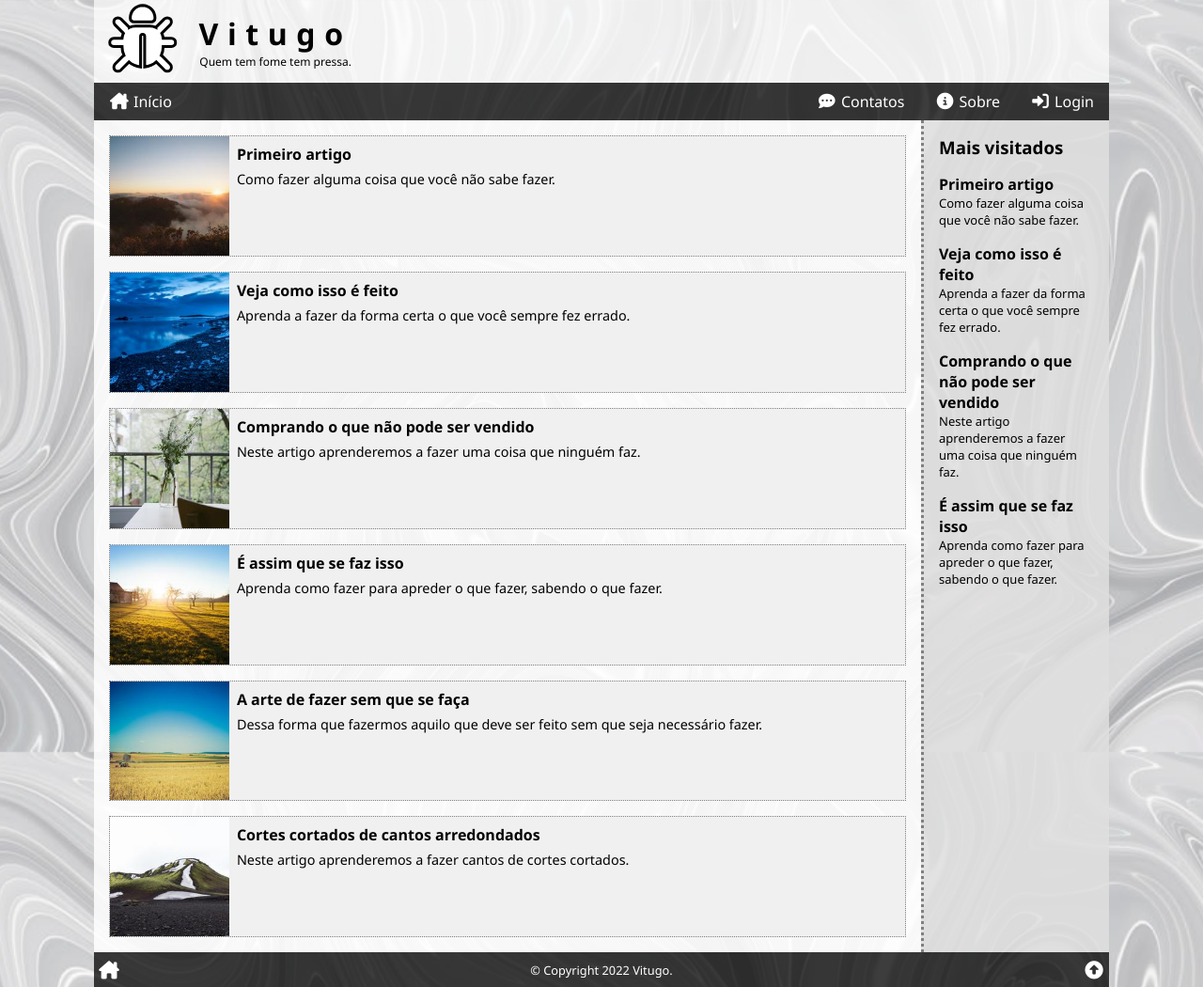
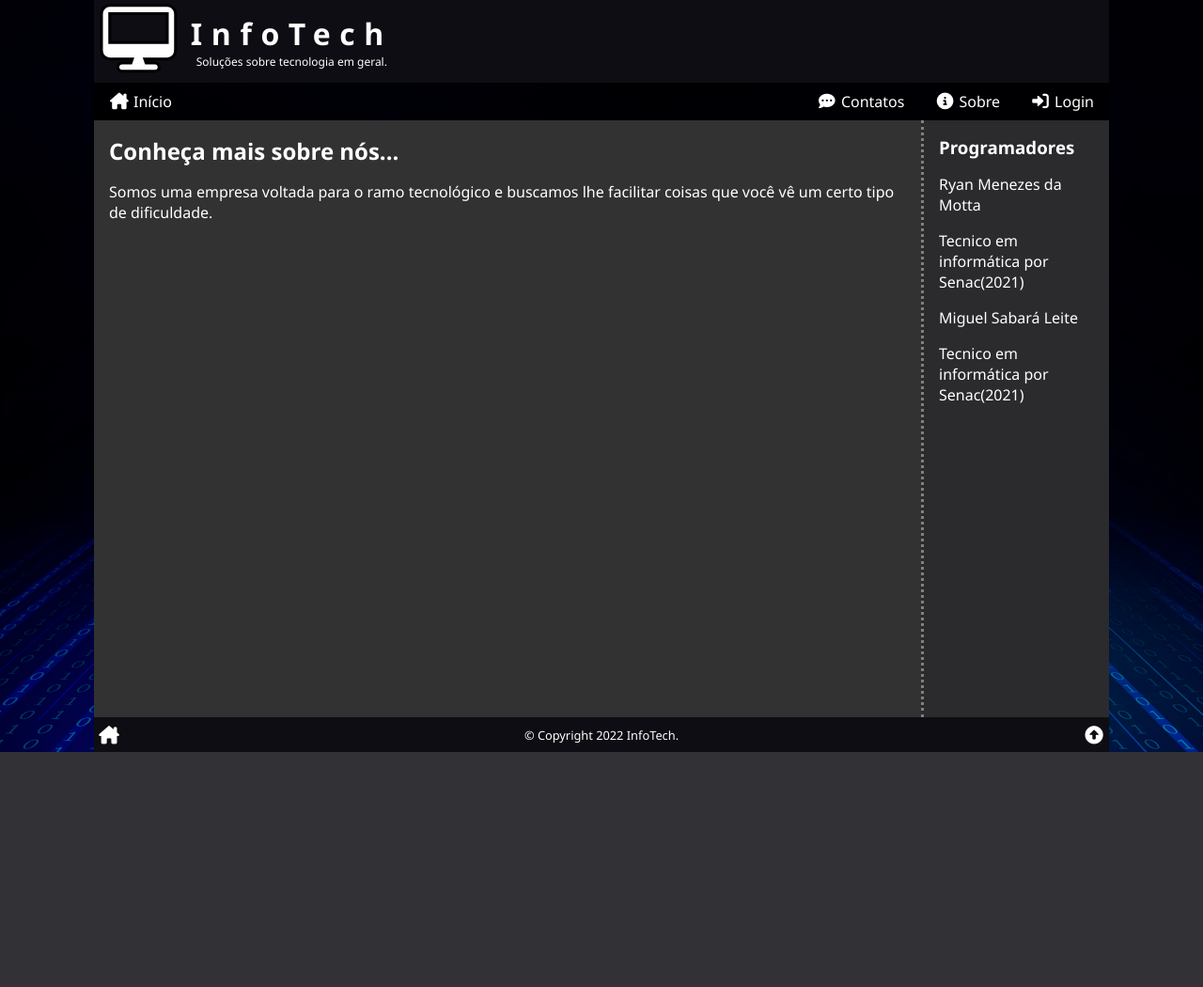
Before and after one commit to ryanmenezes02/InfoTech, a PHP site: page /sobre/index.php in a window 1280 px wide. Shown: the whole page at 94% size. After the commit the page ends 800 px from the top, so only its background shows below. Run offline with PHP 8.4, Linux system fonts and the light colour scheme; data comes from the database, SQL or seed files in the repository; some libraries are stand-ins or nearby versions.

Commit message:
Segundo Ajuste

```diff
--- a/_footer.php
+++ b/_footer.php
@@ -4,7 +4,7 @@
 
     <a href="/" title="Página inicial"><i class="fa-solid fa-house-chimney fa-fw"></i></a>
 
-    <div title="Todos os direitos reservados para Vitugo.">&copy; Copyright 2022 Vitugo.</div>
+    <div title="Todos os direitos reservados para InfoTech.">&copy; Copyright 2022 InfoTech.</div>
 
     <a href="#top" title="Topo da página"><i class="fa-solid fa-circle-up fa-fw"></i></a>
 
--- a/_header.php
+++ b/_header.php
@@ -9,7 +9,7 @@
     <link rel="shortcut icon" href="/favicon.png" type="image/png">
     <link rel="stylesheet" href="style.css">
     <link rel="stylesheet" href="https://cdnjs.cloudflare.com/ajax/libs/font-awesome/6.1.1/css/all.min.css">
-    <title>Vitugo - <?php echo $title ?></title>
+    <title>InfoTech - <?php echo $title ?></title>
 </head>
 
 <body>
@@ -20,9 +20,9 @@
 
         <header>
 
-            <a href="/" title="Página inicial"><i class="fa-solid fa-bug fa-fw"></i></a>
+            <a href="/" title="Página inicial"><i class="fa-solid fa-desktop"></i></a>
 
-            <h1>Vitugo<small>Quem tem fome tem pressa.</small></h1>
+            <h1>InfoTech<small>Soluções sobre tecnologia em geral.</small></h1>
 
         </header>
 
--- /dev/null
+++ b/sobre/index.php
@@ -0,0 +1,64 @@
+<?php
+
+/**
+ * Arquivo que faz a configuração incial da página.
+ * Por exemplo, conecta-se ao banco de dados.
+ *
+ * A superglobal "$_SERVER['DOCUMENT_ROOT']" retorna o caminho da raiz do site no Windows.
+ * Ex.: C:\xampp\htdocs
+ *     Referências:
+ *     → https://www.w3schools.com/php/php_includes.asp
+ *     → https://www.php.net/manual/pt_BR/function.include.php
+ *     → https://www.php.net/manual/pt_BR/language.variables.superglobals.php
+ */
+require($_SERVER['DOCUMENT_ROOT'] . '/_config.php');
+
+/***********************************************
+ * Seus códigos PHP desta página iniciam aqui! *
+ ***********************************************/
+
+
+/************************************************
+ * Seus códigos PHP desta página terminam aqui! *
+ ************************************************/
+
+/**
+ * Variável que define o título desta página.
+ * Essa variável é usada no arquivo "_header.php".
+ * OBS: para a página inicial (index.php) usaremos o 'slogan' do site.
+ *     Referências:
+ *     → https://www.w3schools.com/php/php_variables.asp
+ *     → https://www.php.net/manual/pt_BR/language.variables.basics.php
+ */
+$title = "Quem tem fome tem pressa...";
+
+/**
+ * Inclui o cabeçalho da página.
+ */
+require($_SERVER['DOCUMENT_ROOT'] . '/_header.php');
+
+?>
+
+<section>
+
+    <h2>Conheça mais sobre nós...</h2>
+    <p>Somos uma empresa voltada para o ramo tecnológico e buscamos lhe facilitar coisas que você vê um certo tipo de dificuldade.</p>
+    <p></p>
+
+</section>
+
+<aside>
+
+    <h3>Programadores</h3>
+    <p>Ryan Menezes da Motta</p>
+    <p>Tecnico em informática por Senac(2021)</p>
+    <p>Miguel Sabará Leite</p>
+    <p>Tecnico em informática por Senac(2021)</p>
+</aside>
+
+<?php
+
+/**
+ * Inclui o rodapé da página.
+ */
+require($_SERVER['DOCUMENT_ROOT'] . '/_footer.php');
--- /dev/null
+++ b/sobre/style.css
@@ -0,0 +1 @@
+@import url('/style.css');
--- a/style.css
+++ b/style.css
@@ -54,7 +54,7 @@ footer {
 body {
     background-color: rgb(170, 170, 170);
     background-attachment: fixed;
-    background-image: url('/img/gray_background_01.jpg');
+    background-image: url('/img/background_01.jpg');
     background-position: center;
     background-repeat: no-repeat;
     background-size: cover;
@@ -85,9 +85,8 @@ body {
     display: flex;
     align-items: center;
     justify-content: flex-start;
-    background: rgba(255, 255, 255, .7);
+    background: #0d0d13;
 }
-
 /* Logotipo usando "Font Awesome". */
 .wrap>header a {
     font-size: 70px;
@@ -96,22 +95,20 @@ body {
     padding-left: .5rem;
     margin-top: -.5rem;
 }
-
 .wrap>header h1 {
     margin: 0;
     margin-left: 1rem;
     text-align: center;
     font-size: 2rem;
     letter-spacing: .6rem;
+    color: white;
 }
-
 .wrap>header small {
     display: block;
     font-size: .75rem;
     font-weight: normal;
     letter-spacing: normal;
 }
-
 /**
  * Estilos do menu principal.
  */
@@ -123,7 +120,6 @@ body {
     justify-content: space-around;
     padding: 1px 0;
 }
-
 .wrap>nav a {
     display: flex;
     width: 25%;
@@ -134,34 +130,28 @@ body {
     text-decoration: none;
     padding: .5rem;
 }
-
 .wrap>nav a:hover {
     color: black;
     background: rgb(255, 255, 255);
 }
-
 .wrap>nav span {
     display: inline-block;
     margin-top: .25rem;
 }
-
 .wrap>nav i {
     font-size: 2rem;
 }
-
 .wrap>nav img {
     width: 2rem;
     height: 2rem;
     display: block;
     border-radius: 50%;
 }
-
 /**
  * Estilos do rodapé.
  */
-
 .wrap>footer {
-    background: rgba(0, 0, 0, .75);
+    background: #0d0d13;
     padding: 1px 0;
     color: white;
     display: flex;
@@ -201,16 +191,17 @@ body {
 .wrap>main>section,
 .wrap>main>aside {
     padding: 1rem;
+    color: white;
 }
 
 .wrap>main>section {
     flex-grow: 1;
-    background-color: rgba(255, 255, 255, .85);
+    background-color: #323232;
 }
 
 .wrap>main>aside {
     border-top: 3px dotted grey;
-    background: rgba(224, 224, 224, .85);
+    background: #2b2b2e;
 }
 
 .wrap>main>section>h2:first-child,
@@ -223,14 +214,15 @@ body {
  */
 
 .item {
-    background-color: rgb(240, 240, 240);
+    background-color: #262626;
     margin-bottom: 1rem;
     border: 1px dotted grey;
     cursor: pointer;
+    color:white;
 }
 
 .item:hover {
-    background-color: rgb(224, 224, 224);
+    background-color: rgb(46, 46, 46);
 }
 
 .items .item:last-child {
--- a/template.html
+++ b/template.html
@@ -17,7 +17,7 @@
 
         <header>
 
-            <a href="/" title="Página inicial"><img src="/img/logo01.png" alt="Logotipo de Vitugo"></a>
+            <a href="/" title="Página inicial"><img class="w-150 h-150" src="/img/logo01.png" alt="Logotipo de Vitugo"></a>
 
             <h1>Vitugo<small>Quem tem fome tem pressa.</small></h1>
 
--- a/user/new/style.css
+++ b/user/new/style.css
@@ -9,10 +9,11 @@ form[name="newuser"] {
 
 .form-help {
     font-size: .75rem;
-    background: rgb(252, 204, 114);
+    background: white;
     border-radius: .3rem;
     padding: .25rem;
     margin-top: -.5rem;
+    color: black;
 }
 
 .form-help ul {
```
Also changed, not shown: favicon.png (deleted), img/background_01.jpg (added).
